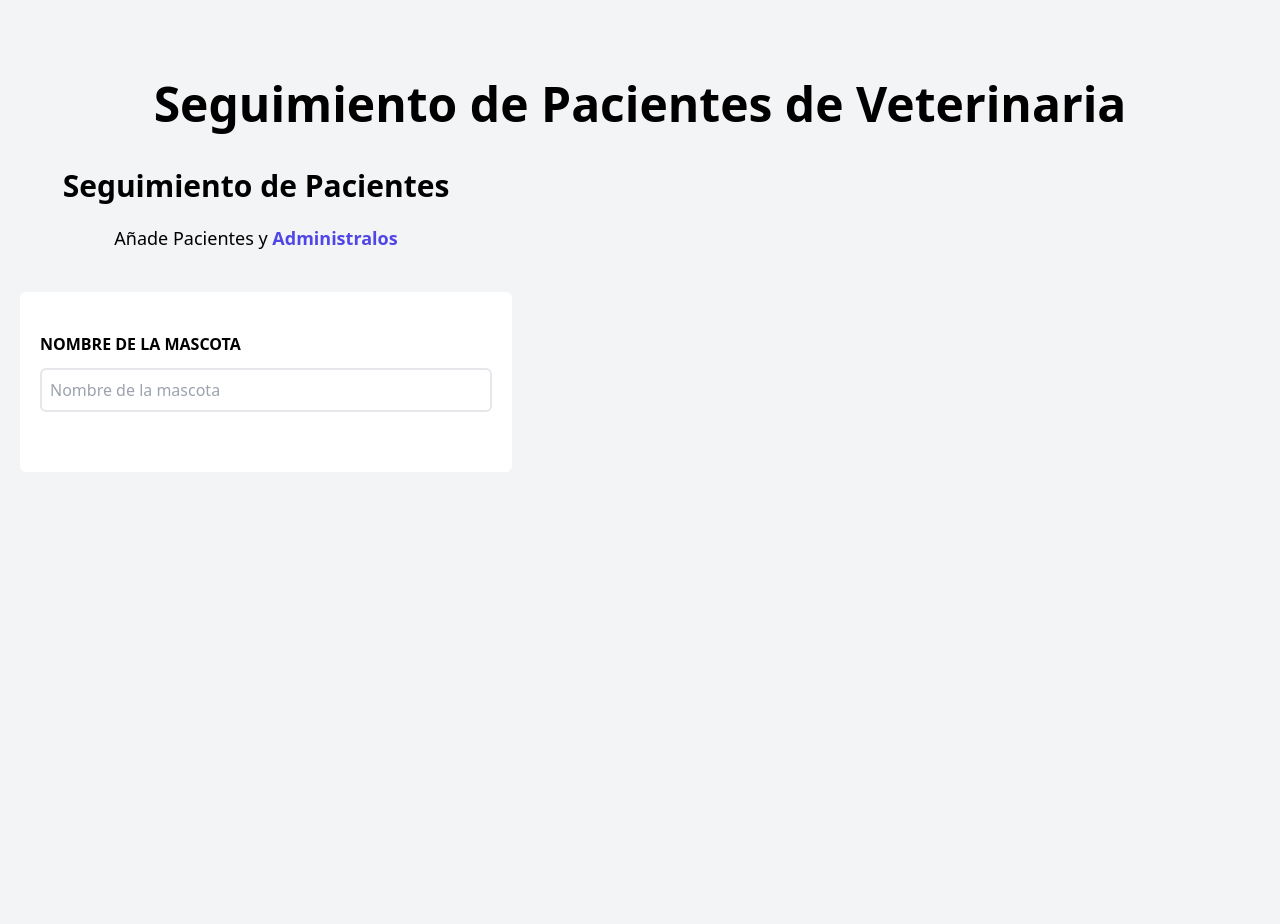
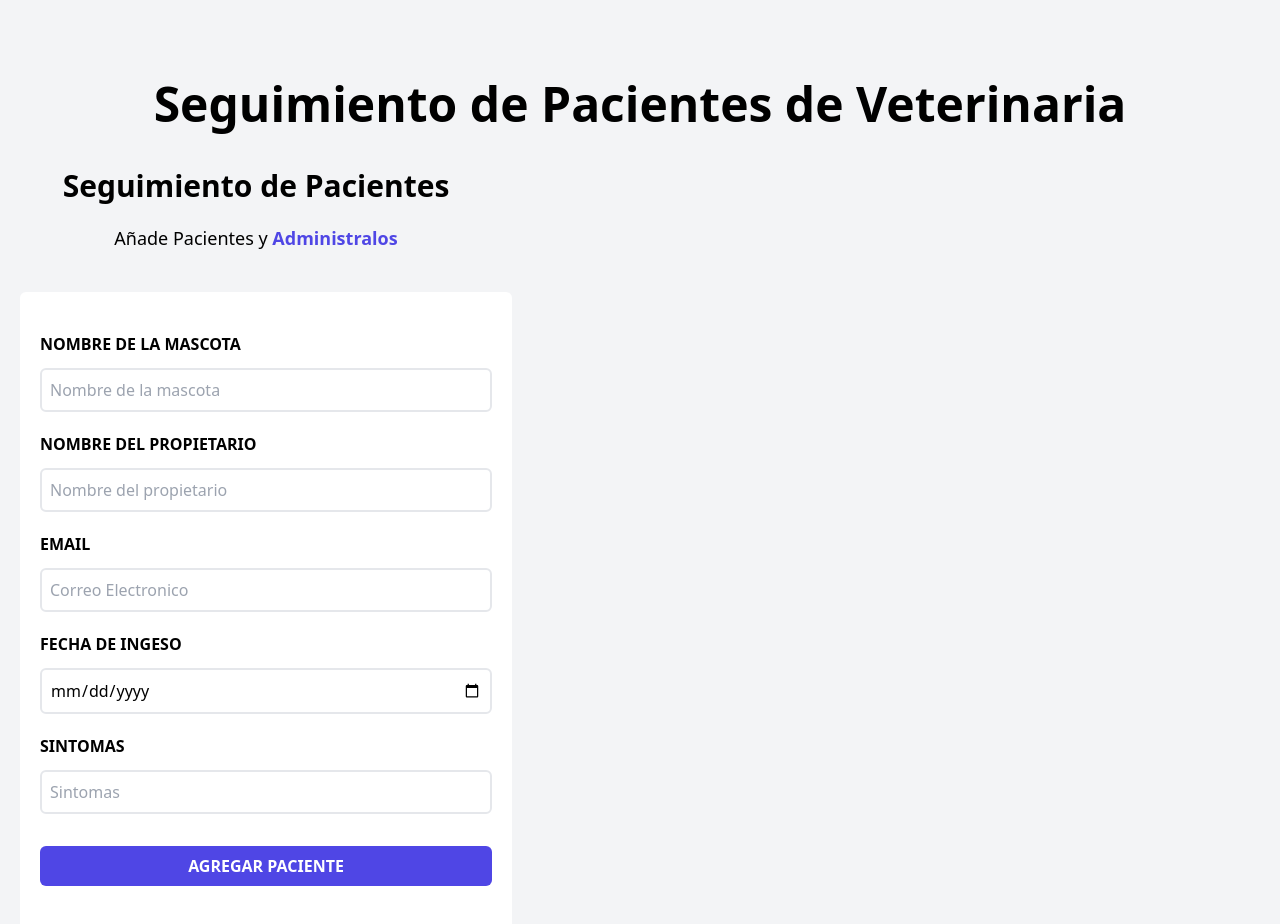
Before and after one commit to luismateo7/Citas-React-Practica-2, a React (Vite) app in the folder Citas de Veterinaria/: page / in a window 1280 px wide. Shown: the top 924 px of the page. Before the commit the page ends 800 px from the top, so only its background shows below. Built offline with nearby package versions, Linux system fonts and the light colour scheme.

Commit message:
Agregué todos los hooks necesarios para Formulario

```diff
--- a/Citas de Veterinaria/src/Formulario.jsx
+++ b/Citas de Veterinaria/src/Formulario.jsx
@@ -1,5 +1,13 @@
+import {useState} from 'react'
 
 const Formulario = () => {
+
+    const[nombre, setNombre] = useState('');
+    const[propietario, setPropietario] = useState('');
+    const[email, setEmail] = useState('');
+    const[fecha, setFecha] = useState('');
+    const[sintomas, setSintomas] = useState('');
+
     return (
         <div className="my-10 md:w-2/5">
             <p className='font-black text-3xl text-center'>Seguimiento de Pacientes</p>
@@ -8,13 +16,61 @@ const Formulario = () => {
             </p>
 
             <form className="mt-10 bg-white-100 ml-5 px-5 bg-white rounded-md py-10">
+
                 <label htmlFor="mascota" className='block uppercase font-bold'>Nombre de la mascota</label>
                 <input
                     type = 'text'
                     className='rounded-md border-2 p-2 w-full mt-3 mb-5'
                     placeholder='Nombre de la mascota'
                     id='mascota'
-            ></input>
+                    value={nombre}
+                    onChange={e=> setNombre(e.target.value)}
+                />
+
+                <label htmlFor="propietario" className="uppercase font-bold ">Nombre del Propietario</label>
+                <input
+                    type="text"
+                    className="rounded-md border-2 p-2 w-full mt-3 mb-5"
+                    placeholder="Nombre del propietario"
+                    id="propietario"
+                    value={propietario}
+                    onChange={e=> setPropietario(e.target.value)}
+                />
+
+                <label htmlFor="email" className="uppercase font-bold ">Email</label>
+                <input
+                    type="email"
+                    className="rounded-md border-2 p-2 w-full mt-3 mb-5"
+                    placeholder="Correo Electronico"
+                    id="email"
+                    value={email}
+                    onChange={e=> setEmail(e.target.value)}
+                />
+
+                <label htmlFor="fecha" className="uppercase font-bold ">Fecha de Ingeso</label>
+                <input
+                    type="date"
+                    className="rounded-md border-2 p-2 w-full mt-3 mb-5"
+                    id="fecha"
+                    value={fecha}
+                    onChange={e=> setFecha(e.target.value)}
+                />
+
+                <label htmlFor="sintomas" className="uppercase font-bold ">Sintomas</label>
+                <input
+                    type="text"
+                    className="rounded-md border-2 p-2 w-full mt-3 mb-5"
+                    placeholder="Sintomas"
+                    id="sintomas"
+                    value={sintomas}
+                    onChange={e=> setSintomas(e.target.value)}
+                />
+
+                <input
+                    type="submit"
+                    className="rounded-md p-2 w-full mt-3 mb-5 bg-indigo-600 text-white font-bold"
+                    value={'AGREGAR PACIENTE'}
+                />
             </form>
         </div>
   )
```
Lines whose indentation alone changed are shown as unchanged.
